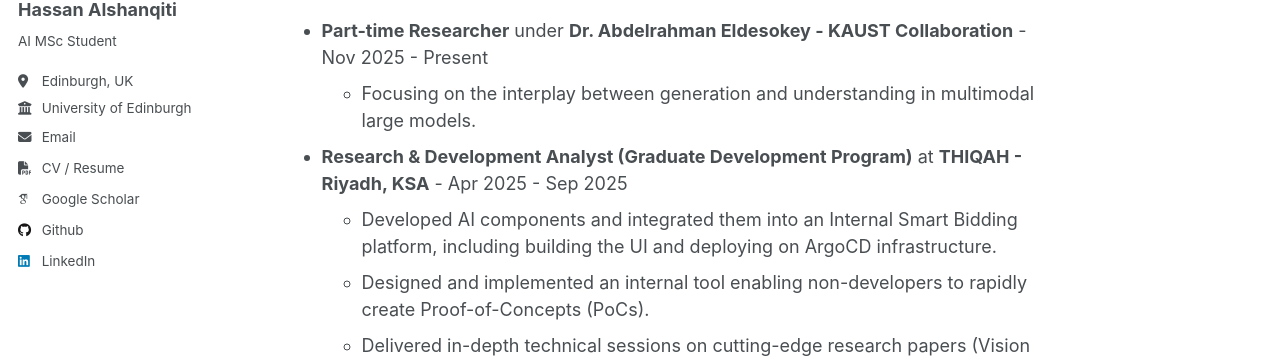
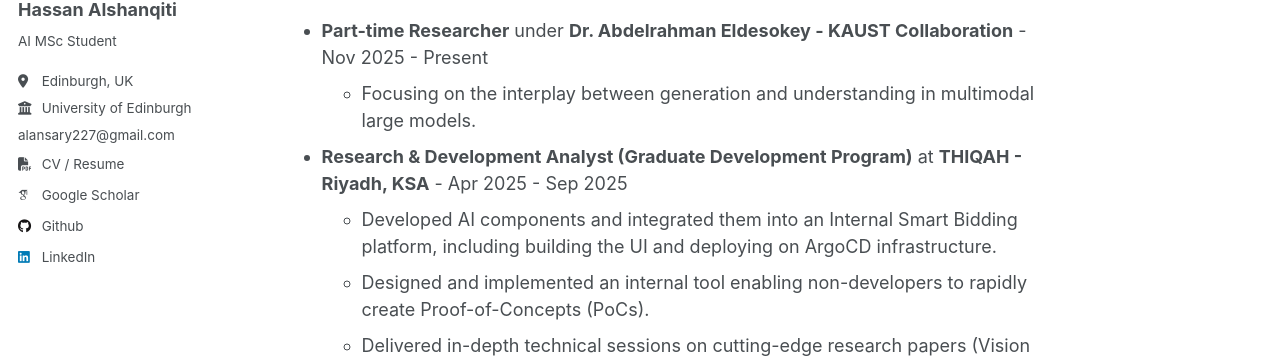
Before and after one commit to opmyth/opmyth.github.io, a Jekyll site: the page built from _pages/about.md, in a window 1280 px wide. Shown: the part 288-646 px from the top of the page. Built offline with Jekyll 4.4.1, drawn with Linux system fonts in a browser that asks for light colours; some web fonts are replaced.

Commit message:
some changes

```diff
--- a/_includes/author-profile.html
+++ b/_includes/author-profile.html
@@ -34,7 +34,7 @@
         <li><a href="{{ author.uri }}"><i class="fas fa-fw fa-link icon-pad-right" aria-hidden="true"></i>{{ site.data.ui-text[site.locale].website_label | default: "Website" }}</a></li>
       {% endif %}
       {% if author.email %}
-        <li><a href="mailto:{{ author.email }}"><i class="fas fa-fw fa-envelope icon-pad-right" aria-hidden="true"></i>{{ site.data.ui-text[site.locale].email_label | default: "Email" }}</a></li>
+        <li>alansary227@gmail.com</li>
       {% endif %}
       {% if author.cv %}
         <li><a href="{{ author.cv | prepend: base_path }}"><i class="fas fa-fw fa-file-pdf icon-pad-right" aria-hidden="true"></i>CV / Resume</a></li>
```
